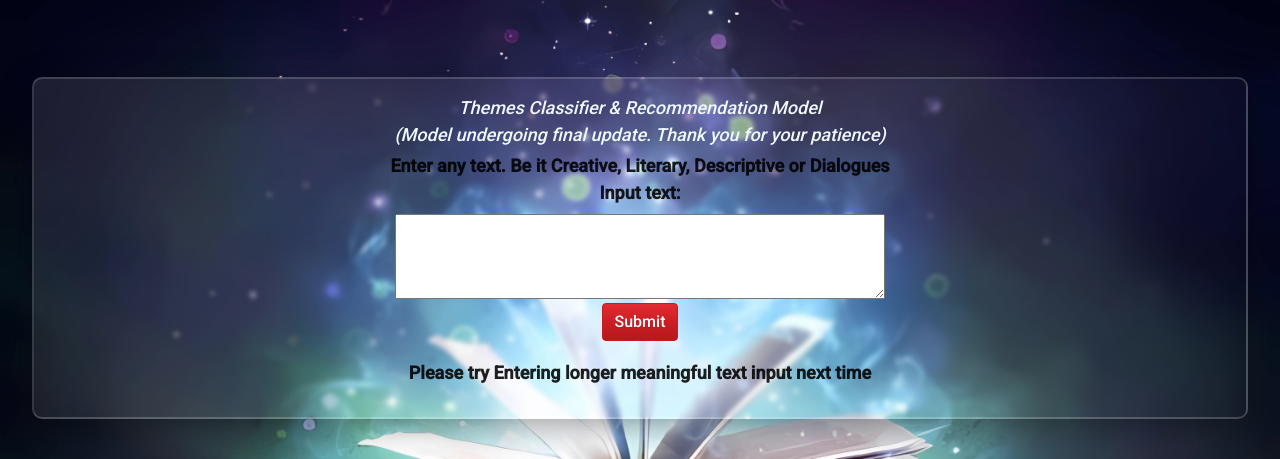
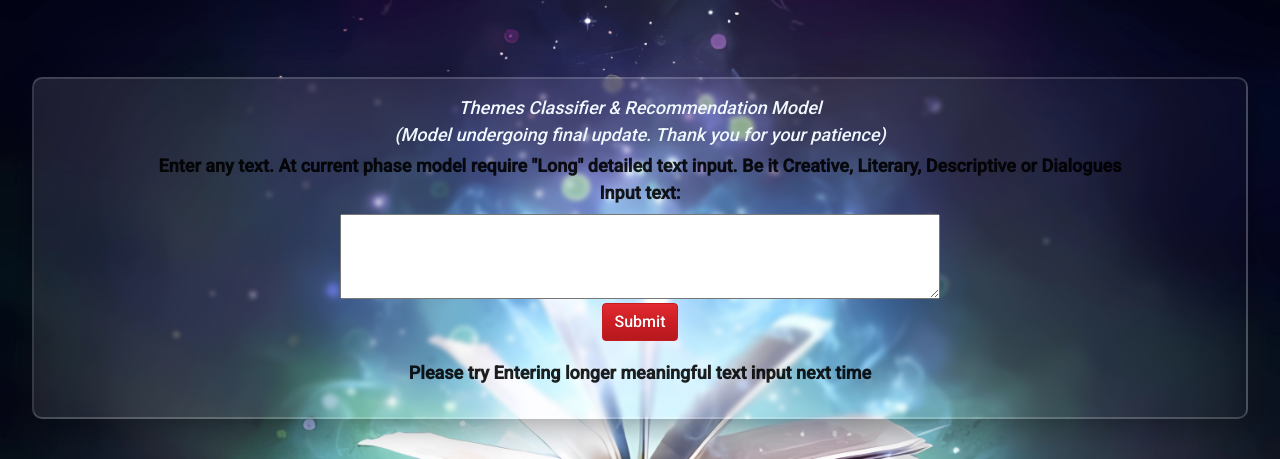
Before and after one commit to tanvir-ishraq/TextThema-Multi-Classifier, a Flask app: page / in a window 1280 px wide. Shown: the part 55-514 px from the top of the page. Run offline with Flask 2, Linux system fonts and the light colour scheme; some libraries are stand-ins or nearby versions.

Commit message:
Update index.html

```diff
--- a/templates/index.html
+++ b/templates/index.html
@@ -89,7 +89,7 @@ body {
       </p>
 
       <label for="text" class="font-weight-bold">
-        Enter any text. Be it Creative, Literary, Descriptive or Dialogues <br>
+        Enter any text. At current phase model require "Long" detailed text input. Be it Creative, Literary, Descriptive or Dialogues <br>
         Input text:
       </label> <br />
 
```
